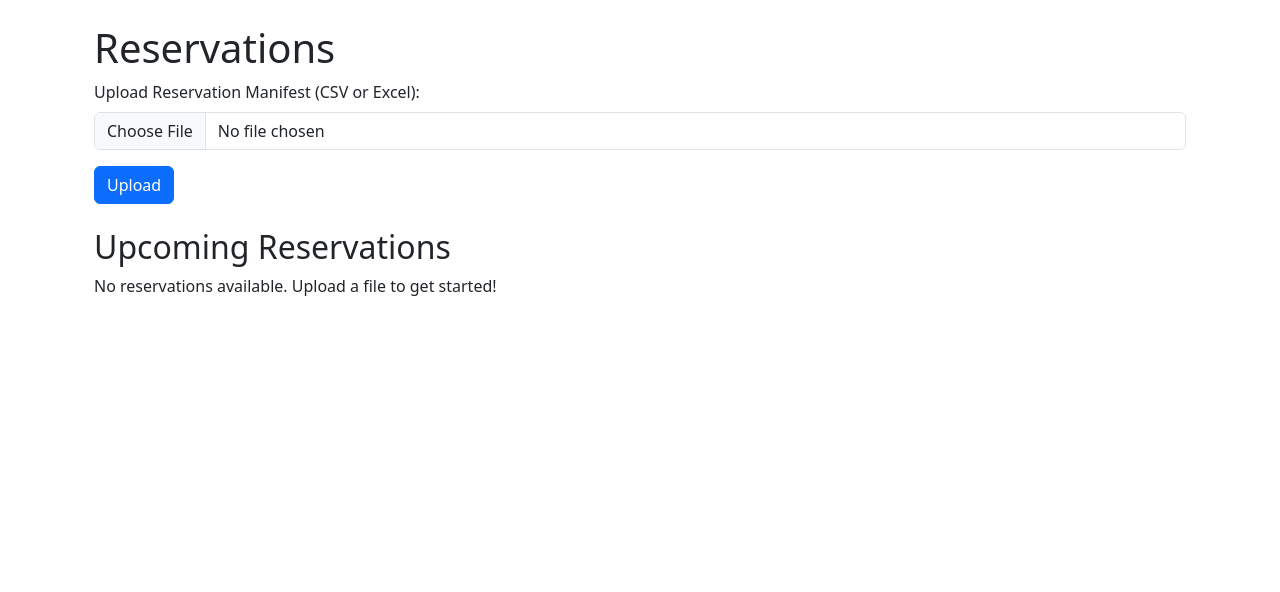
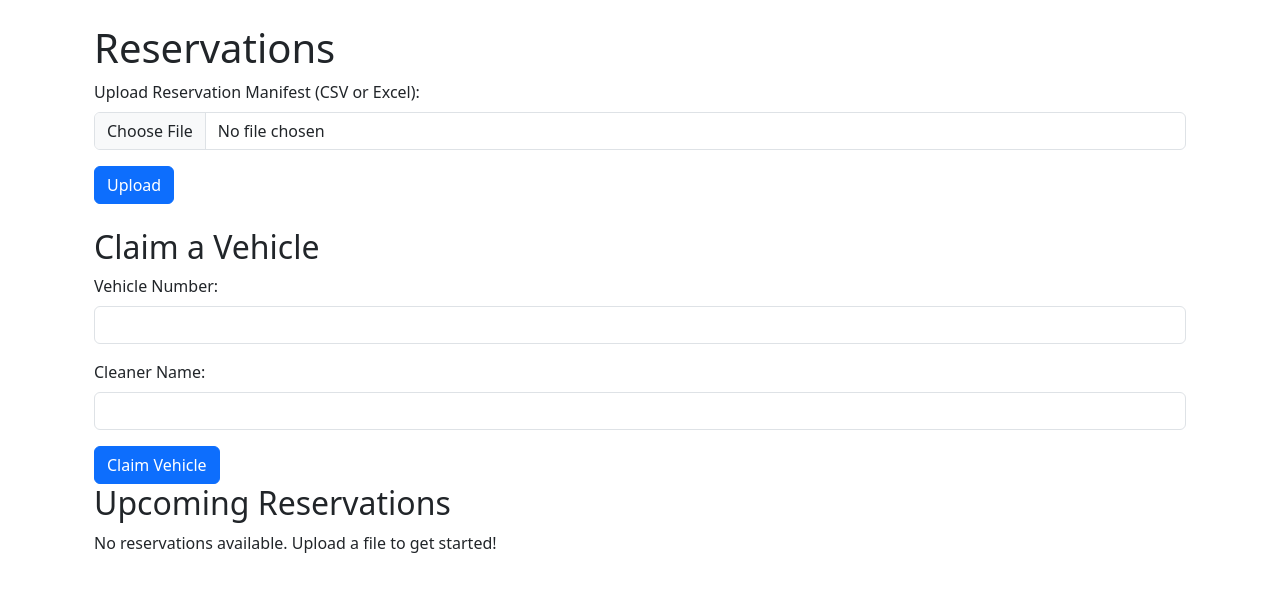
Before and after one commit to OGxFUBAR/CleanUp, a Flask app: page /reservations in a window 1280 px wide. Shown: the part 56-648 px from the top of the page. Run offline with Flask 3, Linux system fonts and the light colour scheme.

Commit message:
Update reservations.html

```diff
--- a/app/templates/reservations.html
+++ b/app/templates/reservations.html
@@ -10,6 +10,18 @@
         </div>
         <button type="submit" class="btn btn-primary">Upload</button>
     </form>
+<h2>Claim a Vehicle</h2>
+<form method="post" action="{{ url_for('main.reservations') }}">
+    <div class="mb-3">
+        <label for="vehicle_number" class="form-label">Vehicle Number:</label>
+        <input type="text" class="form-control" id="vehicle_number" name="vehicle_number" required>
+    </div>
+    <div class="mb-3">
+        <label for="cleaner_name" class="form-label">Cleaner Name:</label>
+        <input type="text" class="form-control" id="cleaner_name" name="cleaner_name" required>
+    </div>
+    <button type="submit" name="claim_vehicle" class="btn btn-primary">Claim Vehicle</button>
+</form>
 
     <h2>Upcoming Reservations</h2>
     {% if reservations %}
```
